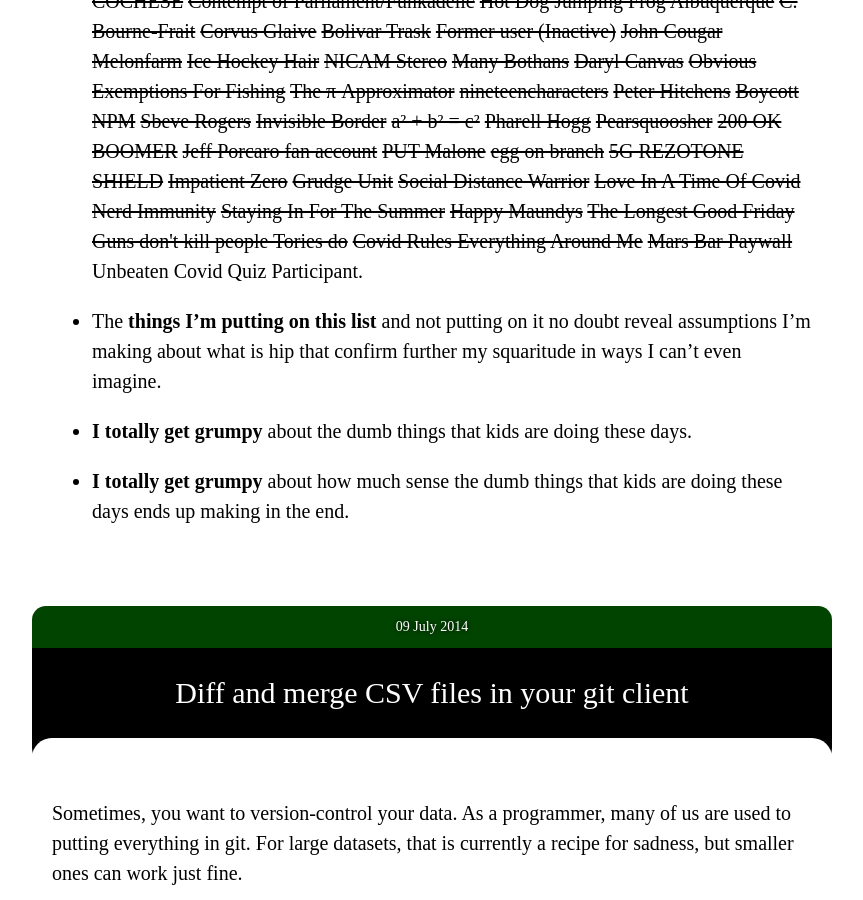
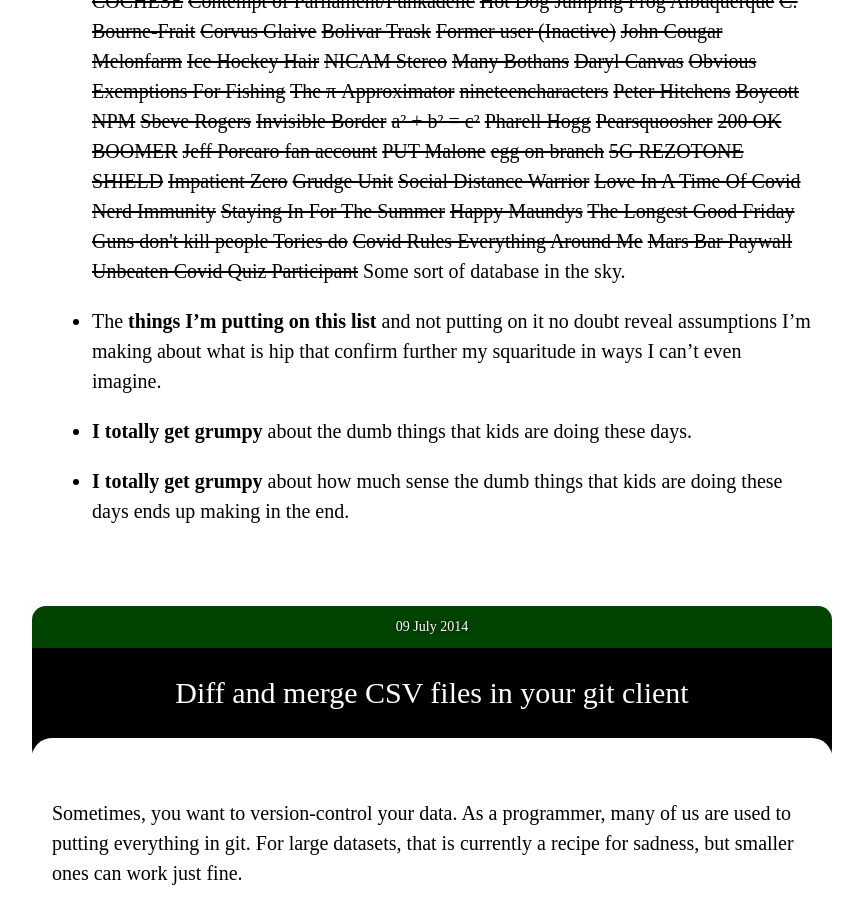
Before and after one commit to paulfitz/paulfitz.github.io, a Jekyll site: the page built from index.html, in a window 1280 px wide and 900 px high, scrolled down 22161 px. Shown: the whole window, without its empty margins (208-1071 px from the left). Built offline with Jekyll 4.4.1, drawn with Linux system fonts in a browser that asks for light colours; nearby versions of some CDN libraries.

Commit message:
add a pikesleyism

```diff
--- a/_data/pikes.json
+++ b/_data/pikes.json
@@ -214,5 +214,6 @@
   "Guns don&#39;t kill people Tories do",
   "Covid Rules Everything Around Me",
   "Mars Bar Paywall",
-  "Unbeaten Covid Quiz Participant"
+  "Unbeaten Covid Quiz Participant",
+  "Some sort of database in the sky"
 ]
```
